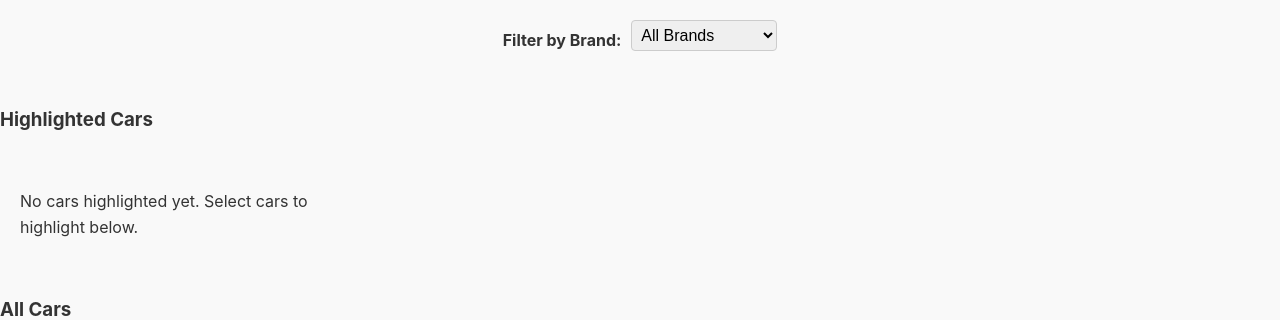
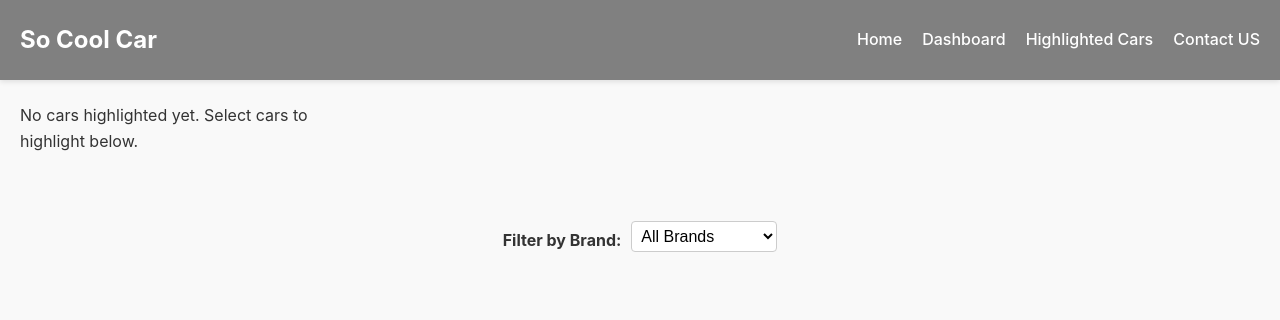
Before and after one commit to SomavateyHeng7/Car-Market, a React (Vite) app: page /highlighted-cars in a window 1280 px wide. Shown: the top 320 px of the page. Built offline with nearby package versions, Linux system fonts and the light colour scheme.

Commit message:
Finalized Code

```diff
--- a/index.html
+++ b/index.html
@@ -11,8 +11,8 @@
         padding: 0;
         width: 100%;
         height: 100%;
-        overflow-x: hidden; /* Prevent horizontal overflow */
-        background-color: #f9f9f9; /* Match the background color to avoid any black bars */
+        overflow-x: hidden;
+        background-color: #f9f9f9;
       }
 
       #root {
--- a/src/App.jsx
+++ b/src/App.jsx
@@ -6,7 +6,7 @@ import HighlightedCars from './pages/highlightedCar';
 import CarDetails from './pages/CarDetails';
 import HomePage from './pages/homepage';
 import ContactUS from './pages/contactus';
-import BrandDetails from './pages/BrandDetails'; // Import the new component
+import BrandDetails from './pages/BrandDetails';
 import './assets/dashboard.css';
 
 const App = () => {
--- a/src/assets/branddetail.css
+++ b/src/assets/branddetail.css
@@ -1,4 +1,4 @@
-/* Container for the brand details page */
+
 .brand-details-container {
   padding: 20px;
   padding-top: 80px;
--- a/src/pages/contactus.jsx
+++ b/src/pages/contactus.jsx
@@ -1,4 +1,5 @@
 import React, { useState } from "react";
+import NavBar from "../components/NavBar";
 import '../assets/contactus.css';
 
 export default function ContactUs() {
@@ -53,7 +54,9 @@ export default function ContactUs() {
   };
 
   return (
+
     <div id="contact-us-page">
+      <NavBar />
       <div className="contact-us-container">
         <h1>Contact Us</h1>
         <p>We would love to hear from you! Please fill out the form below to get in touch.</p>
--- a/src/pages/highlightedCar.jsx
+++ b/src/pages/highlightedCar.jsx
@@ -2,9 +2,10 @@ import React, { useState, useEffect } from 'react';
 import { Link } from 'react-router-dom';
 import carData from '../data/taladrod-cars.min.json';
 import '../assets/highlightcar.css';
+import { Nav } from 'react-bootstrap';
+import NavBar from '../components/NavBar';
 
 const HighlightedCars = () => {
-  // State for highlighted cars
   const [highlightedCars, setHighlightedCars] = useState(() => {
     const savedCarIds = JSON.parse(localStorage.getItem('highlightedCars')) || [];
     return savedCarIds
@@ -12,16 +13,13 @@ const HighlightedCars = () => {
       .filter(car => car !== undefined);
   });
 
-  // State for selected brand filter
   const [selectedBrand, setSelectedBrand] = useState('All Brands');
 
-  // Save highlighted cars to localStorage whenever it changes
   useEffect(() => {
     const highlightedCarIds = highlightedCars.map(car => car.Cid);
     localStorage.setItem('highlightedCars', JSON.stringify(highlightedCarIds));
   }, [highlightedCars]);
 
-  // Function to toggle highlight status of a car
   const toggleHighlight = (car) => {
     const isHighlighted = highlightedCars.some(c => c.Cid === car.Cid);
     const updatedCars = isHighlighted
@@ -31,36 +29,27 @@ const HighlightedCars = () => {
     setHighlightedCars(updatedCars);
   };
 
-  // Function to handle brand filter change
   const handleBrandChange = (e) => {
     setSelectedBrand(e.target.value);
   };
 
-  // Filter cars based on the selected brand
   const filteredCars = selectedBrand === 'All Brands'
     ? carData.Cars
     : carData.Cars.filter(car => car.NameMMT.split(' ')[0] === selectedBrand);
 
-  // Generate a list of unique brands for the dropdown
+  const filteredHighlightedCars = selectedBrand === 'All Brands'
+    ? highlightedCars
+    : highlightedCars.filter(car => car.NameMMT.split(' ')[0] === selectedBrand);
+
   const brands = [...new Set(carData.Cars.map(car => car.NameMMT.split(' ')[0]))];
 
   return (
     <div className="highlighted-cars-container">
-      {/* Brand Filter Dropdown */}
-      <div className="brand-filter">
-        <label htmlFor="brandFilter">Filter by Brand: </label>
-        <select id="brandFilter" value={selectedBrand} onChange={handleBrandChange}>
-          <option value="All Brands">All Brands</option>
-          {brands.map(brand => (
-            <option key={brand} value={brand}>{brand}</option>
-          ))}
-        </select>
-      </div>
-
+      <NavBar />
       <h3>Highlighted Cars</h3>
       <div className="highlighted-cars-grid">
-        {highlightedCars.length > 0 ? (
-          highlightedCars.map(car => (
+        {filteredHighlightedCars.length > 0 ? (
+          filteredHighlightedCars.map(car => (
             <div key={car.Cid} className="car-item">
               <img src={car.Img100} alt={car.NameMMT} />
               <h4>{car.NameMMT}</h4>
@@ -78,7 +67,28 @@ const HighlightedCars = () => {
         )}
       </div>
 
-      {/* All Cars Section */}
+      <div className="brand-filter" style={{ marginBottom: '20px', padding: '10px', position: 'relative', zIndex: 100 }}>
+        <label htmlFor="brandFilter" style={{ marginRight: '10px', fontWeight: 'bold' }}>Filter by Brand: </label>
+        <select
+          id="brandFilter"
+          value={selectedBrand}
+          onChange={handleBrandChange}
+          style={{
+            padding: '5px',
+            border: '1px solid #ccc',
+            borderRadius: '4px',
+            backgroundColor: '#fff',
+            color: '#000',
+            zIndex: 101,
+          }}
+        >
+          <option value="All Brands">All Brands</option>
+          {brands.map(brand => (
+            <option key={brand} value={brand}>{brand}</option>
+          ))}
+        </select>
+      </div>
+
       <h3>All Cars</h3>
       <div className="highlighted-cars-grid">
         {filteredCars.map(car => (
@@ -96,12 +106,12 @@ const HighlightedCars = () => {
         ))}
       </div>
 
-      {/* Footer */}
       <footer className="footer">
         <p>&copy; 2024 So Cool Car. All rights reserved.</p>
       </footer>
     </div>
   );
+
 };
 
 export default HighlightedCars;
```
Also changed, not shown: 1 other file (tests, documents, lock files or other folders). Lines whose indentation alone changed are shown as unchanged.
